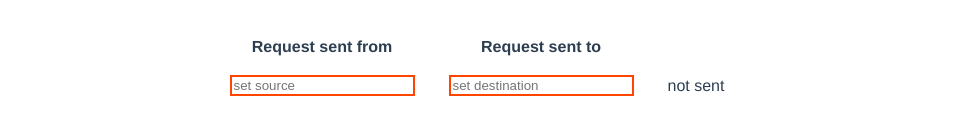
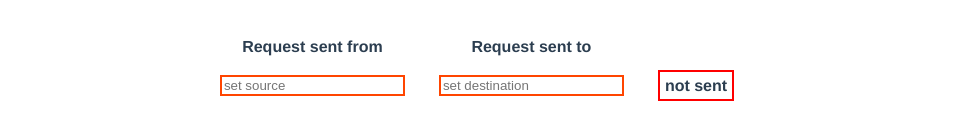
Before and after one commit to nemegyeb/cookie-tool, a Vue app: page / in a window 1280 px wide. Shown: the part 472-612 px from the top of the page, without its empty margins (163-1131 px from the left). Built offline with nearby package versions, Linux system fonts and the light colour scheme.

Commit message:
improved structure

```diff
--- a/src/App.vue
+++ b/src/App.vue
@@ -6,7 +6,7 @@ import CookieTool from './components/CookieTool.vue';
 
 <template>
     <img alt="Cookies" src="https://external-content.duckduckgo.com/iu/?u=http%3A%2F%2Fassets.stickpng.com%2Fthumbs%2F580b57fbd9996e24bc43c103.png&f=1&nofb=1" />
-    <CookieTool />
+    <CookieTool/>
 </template>
 
 <style>
--- a/src/components/CookieTool.vue
+++ b/src/components/CookieTool.vue
@@ -11,10 +11,10 @@
             </tr>
             <tr>
                 <td>
-                    <input type="text" v-model.trim="domain" placeholder="not set">
+                    <UrlInput placeholder="not set" @update:value="x => domain = x" :requirements="{optional: true}"/>
                 </td>
                 <td>
-                    <input type="text" v-model.trim="origin" placeholder="set origin domain" :class="{'error': !validOrigin}">
+                    <UrlInput placeholder="set origin domain" @update:value="x => origin = x"/>
                 </td>
                 <td>
                     <input type="text" v-model.trim="path" placeholder="/">
@@ -42,13 +42,13 @@
             </tr>
             <tr>
                 <td>
-                    <input type="text" v-model.trim="source" placeholder="set source" :class="{'error': !validSource}">
+                    <UrlInput placeholder="set source" @update:value="x => source = x"/>
                 </td>
                 <td>
-                    <input type="text" v-model.trim="destination" placeholder="set destination" :class="{'error': !validDestination}">
+                    <UrlInput placeholder="set destination" @update:value="x => destination = x" :requirements="{protocol: true}"/>
                 </td>
                 <td>
-                    <span :class="{'send' : sent}">{{toSend}}</span>
+                    <span :class="{send : send, keep : !send}">{{send ? 'sent' : 'not sent' }}</span>
                 </td>
             </tr>
         </table>
@@ -56,109 +56,58 @@
 </template>
 
 <script>
+import UrlInput from "./UrlInput.vue";
 export default {
-    data(){
+    name: "CookieTool",
+    components: { UrlInput },
+    data() {
         return {
-            domain: "",
-            origin: "",
+            domain: {valid: true},
+            origin: {},
             path: "",
             secure: false,
             http: false,
-            sameSite: null,
+            sameSite: "",
             types: ["Lax", "Strict", "None"],
-            source: "",
-            destination: ""
-        }
+            source: {},
+            destination: {}
+        };
     },
     computed: {
-        sent(){
-            if(!this.validOrigin || !this.validDestination || !this.validSource || !this.validDestination) return false;
-            const pOrigin = this.parseSet(this.origin);
-            const pDest = this.parseReq(this.destination);
-            const pSource = this.parseSet(this.source);
+        send() {
+            if (!this.domain.valid || !this.origin.valid || !this.source.valid || !this.destination.valid) return false;
             let send = true;
-
-            if(this.domain){
-                const pDomain = this.parseSet(this.domain);
-                send &= this.isSuffix(pDest.domain, pDomain.domain);
-            } else{
-                send &= pOrigin.domain === pDest.domain;
+            if (this.domain.data?.domain) {
+                send &&= this.destination.data.domain.endsWith(this.domain.data.domain);//TODO check domain-suffix
             }
-
-            send &= pDest.path.startsWith(this.path);
-
-            send &= this.secure ? pDest.protocol === "https" : true;
-
-            switch(this.sameSite){
+            else {
+                send &&= this.destination.data.domain === this.origin.data.domain;
+            }
+            send &&= this.destination.data.path.startsWith(this.path);//TODO check whole path
+            send &&= this.secure ? this.destination.data.protocol === "https://" : true;
+            switch (this.sameSite) {
                 case "Lax":
                     break;
                 case "Strict":
-                    send &= !this.isCrossSite(pSource.domain, pDest.domain);
+                    send &&= !this.isCrossSite;
                     break;
                 case "None":
-                    send &= !this.secure;
+                    send &&= !this.secure;
                     break;
             }
-
             return send;
         },
-        toSend(){
-            return this.sent ? "sent" : "not sent";
-        },
-        validOrigin(){
-            return this.origin && this.validateSet(this.parseSet(this.origin));
-        },
-        validSource(){
-            return this.source && this.validateSet(this.parseSet(this.source));
-        },
-        validDestination(){
-            return this.destination && this.validateReq(this.parseReq(this.destination));
+        isCrossSite(){
+            return this.extractTLD(this.source.data.domain) !== this.extractTLD(this.destination.data.domain);
         }
     },
     methods: {
-        parseReq(str){
-            const prot = str.indexOf('://');
-            let dom = str.indexOf('/', prot + 3);
-            dom = dom == -1 ? str.length : dom
-            return {
-                protocol: prot == -1 ? "" : str.substring(0,prot),
-                domain: str.substring(prot + 3, dom),
-                path: str.substring(dom) || "/"
-            }
-        },
-        parseSet(str){
-            let start;
-            if(str.startsWith('http://')){
-                start = 'http://'.length;
-            } else if(str.startsWith('https://')){
-                start = 'https://'.length;
-            }
-            let dom = str.indexOf('/', start);
-            dom = dom == -1 ? str.length : dom
-            return {
-                domain: str.substring(start, dom),
-                path: str.substring(dom) || "/"
-            }
-        },
-        validateReq(url){
-            return url.protocol && this.validateSet(url.domain);
-        },
-        validateSet(url){
-            const regex = /([a-z]+\.)+[a-z]+/;
-            return url.domain.match(regex) != null;
-        },
-        isSuffix(str, suffix){
-            return str.indexOf(suffix, str.length - suffix.length) !== -1;
-        },
-        extractTLD(str){
-            const regex = /[^\.]*\..{1,3}$/;
-            return (str.match(regex) || [""])[0];
-        },
-        isCrossSite(source, dest){
-            return this.extractTLD(source) !== this.extractTLD(dest);
+        extractTLD(str) {
+            const regex = /[a-z]+\.[a-z]+$/;
+            return str.match(regex)[0];
         }
     },
-    mounted(){
+    mounted() {
         this.sameSite = this.types[0];
     }
 }
@@ -185,7 +134,9 @@ td{
     border: solid seagreen 5px;
 }
 
-.error{
-    border: solid orangered 2px;
+.keep{
+    padding: 5px;
+    font-weight: bold;
+    border: solid red 2px;
 }
 </style>
--- /dev/null
+++ b/src/components/UrlInput.vue
@@ -0,0 +1,66 @@
+<template>
+    <input type="text" v-model.trim="input" :placeholder="placeholder" :class="{ error: !valid }" />
+</template>
+
+<script>
+export default {
+    name: 'UrlInput',
+    props: {
+        value: Object,
+        placeholder: String,
+        requirements: Object
+    },
+    emits: ['update:value'],
+    data() {
+        return {
+            text: ""
+        }
+    },
+    computed: {
+        data() {
+            const regex = /(https?:\/\/)?((?:[a-z]+\.)+[a-z]+)((?:\/[a-z]+)*\/?)/;
+            const matches = this.text.match(regex);
+            const valid = matches !== null && matches[0] === this.text;
+            return {
+                valid,
+                data: !valid ? undefined : {
+                    protocol: matches[1],
+                    domain: matches[2],
+                    path: matches[3] || '/'
+                }
+            };
+        },
+        url() {
+            return {
+                valid: this.valid,
+                data: !this.valid ? undefined : this.data.data
+            };
+        },
+        valid() {
+            let valid = this.data.valid;
+            if (this.requirements) {
+                if(this.requirements.optional && this.text === '') return true;
+                valid &&= this.requirements.protocol ? this.data.data.protocol != null : true;
+                valid &&= this.requirements.domain ? this.data.data.domain != null : true;
+                valid &&= this.requirements.path ? this.data.data.path != null : true;
+            }
+            return valid;
+        },
+        input: {
+            get(){
+                return this.text;
+            },
+            set(val){
+                this.text = val;
+                this.$emit('update:value', this.url);
+            }
+        }
+    }
+}
+</script>
+
+<style scoped>
+.error {
+    border: solid orangered 2px;
+}
+</style>
```
